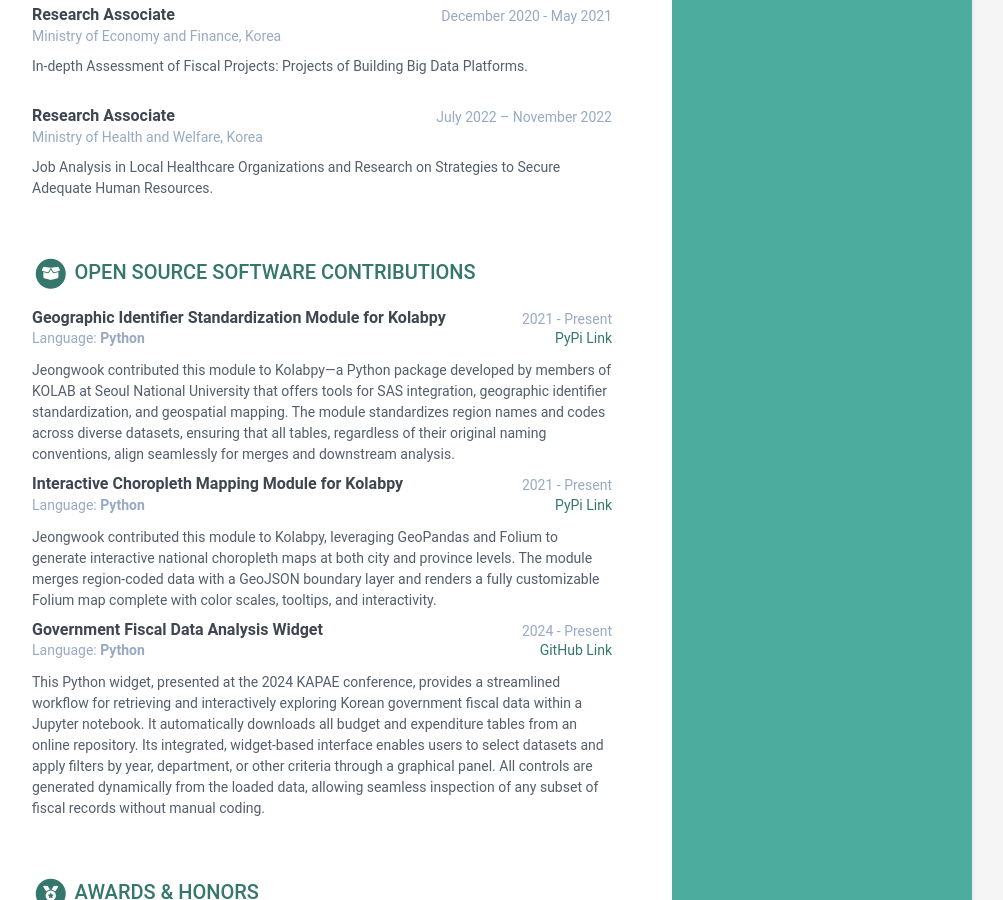
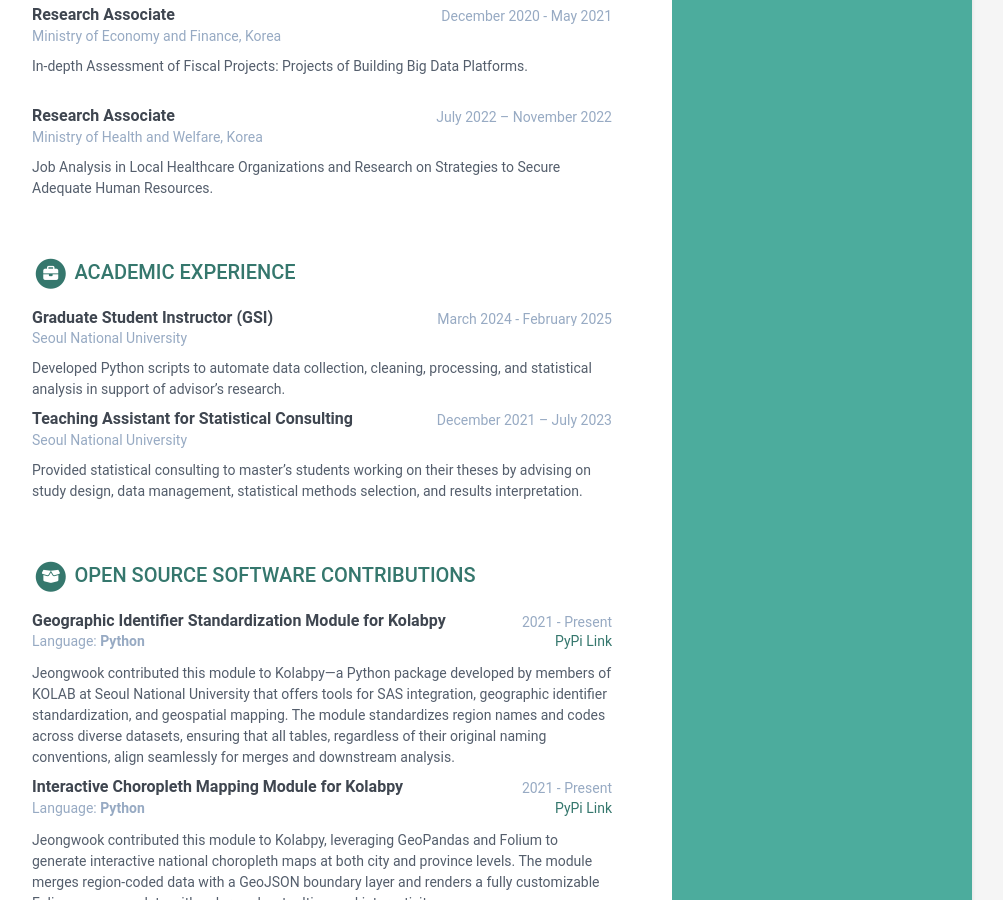
Before and after one commit to WookieLee/wookielee.github.io, a Jekyll site: the page built from index.html, in a window 1280 px wide and 900 px high, scrolled down 1942 px. Shown: the whole window, without its empty margins (168-1171 px from the left). Built offline with Jekyll 4.4.1, drawn with Linux system fonts in a browser that asks for light colours.

Commit message:
Update data.yml

```diff
--- a/_data/data.yml
+++ b/_data/data.yml
@@ -94,6 +94,20 @@ experiences:
     company: Ministry of Health and Welfare, Korea
     details: |
       Job Analysis in Local Healthcare Organizations and Research on Strategies to Secure Adequate Human Resources.
+
+academic-experience:
+  title: Academic Experience
+  info:
+  - role: <b>Graduate Student Instructor (GSI)</b>
+    time: March 2024 - February 2025
+    company: Seoul National University
+    details: |
+      Developed Python scripts to automate data collection, cleaning, processing, and statistical analysis in support of advisor’s research.
+  - role: <b>Teaching Assistant for Statistical Consulting</b>
+    time: December 2021 – July 2023
+    company: Seoul National University
+    details: |
+      Provided statistical consulting to master’s students working on their theses by advising on study design, data management, statistical methods selection, and results interpretation.
 
 certifications:
   title: AWARDS & HONORS
```
